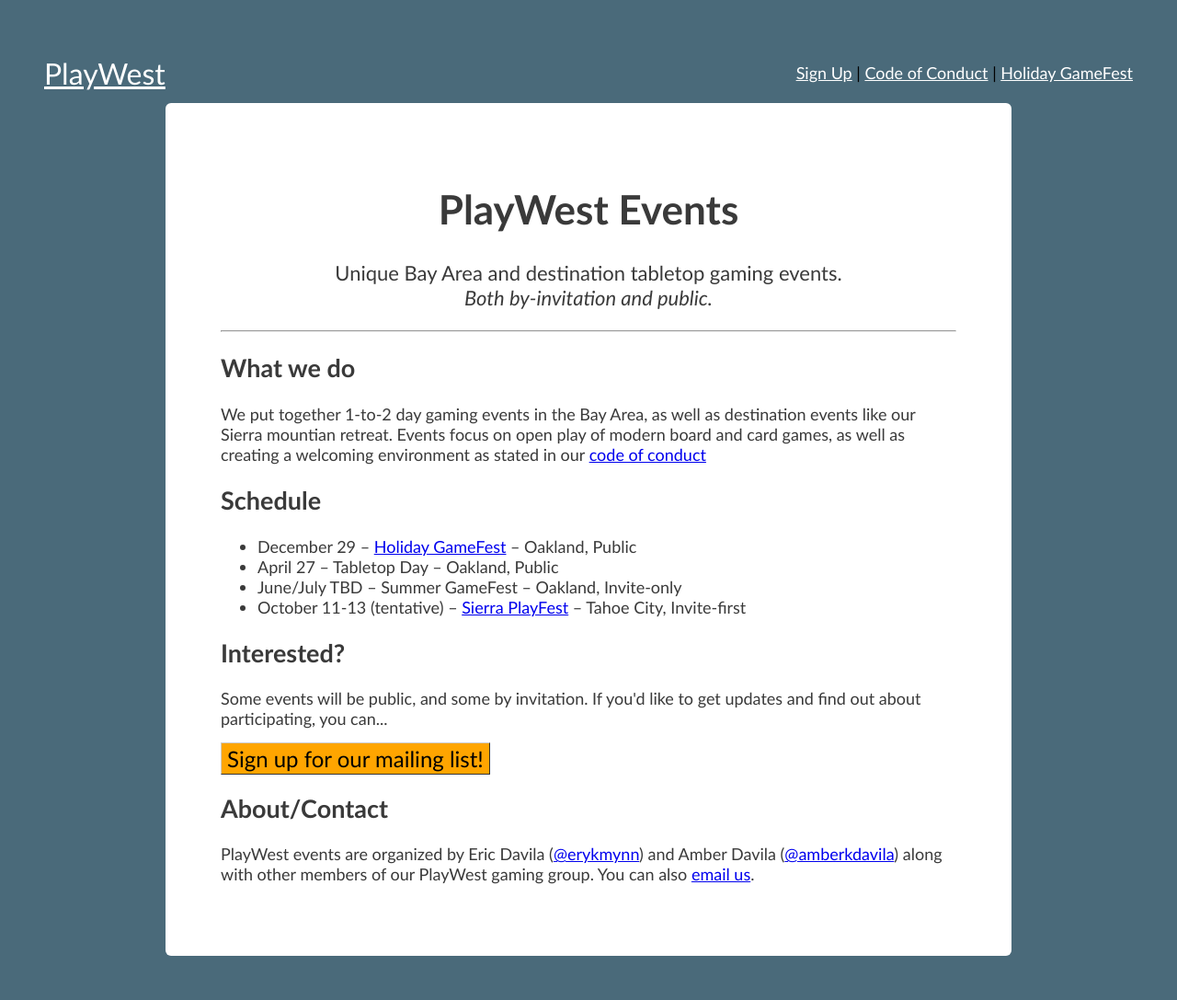
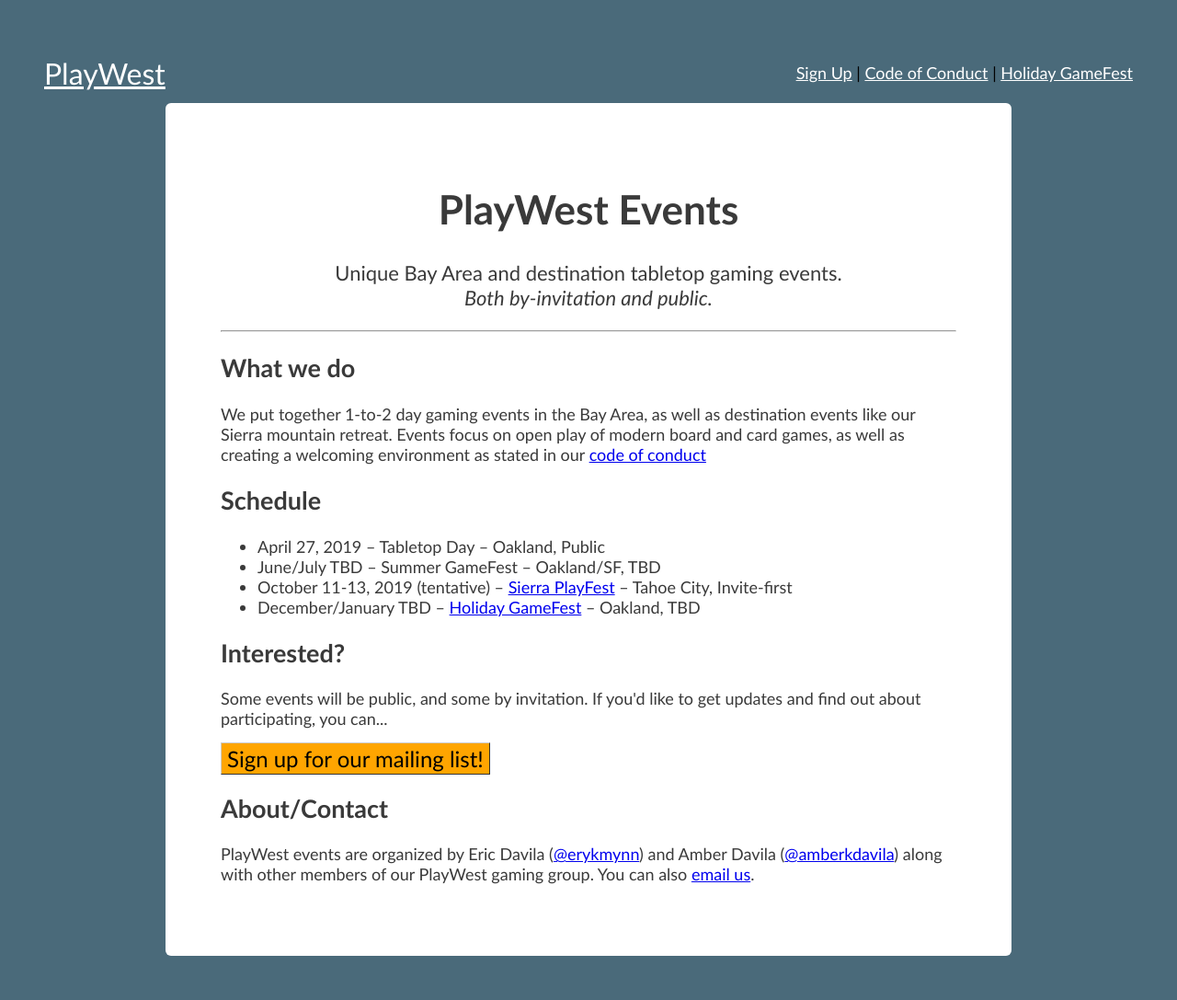
Before and after one commit to playwestcoast/playwestcoast.github.io, a Jekyll site: the page built from index.html, in a window 1280 px wide. Shown: the whole page at 92% size. Built offline with Jekyll 4.4.1, drawn with Linux system fonts in a browser that asks for light colours.

Commit message:
Update index.html

```diff
--- a/index.html
+++ b/index.html
@@ -10,13 +10,13 @@ title: Home
 </div>
 <!-- BEGIN BODY CONTENT -->
 <h2>What we do</h2>
-<p>We put together 1-to-2 day gaming events in the Bay Area, as well as destination events like our Sierra mountian retreat. Events focus on open play of modern board and card games, as well as creating a welcoming environment as stated in our <a href="https://docs.google.com/document/d/1uyaVwlDUkWbVTJDzTKEMUy1t9n-Yhcn0paLxM_GXaRg/edit?usp=sharing">code of conduct</a></p>
+<p>We put together 1-to-2 day gaming events in the Bay Area, as well as destination events like our Sierra mountain retreat. Events focus on open play of modern board and card games, as well as creating a welcoming environment as stated in our <a href="https://docs.google.com/document/d/1uyaVwlDUkWbVTJDzTKEMUy1t9n-Yhcn0paLxM_GXaRg/edit?usp=sharing">code of conduct</a></p>
 	<h2>Schedule</h2>
 	<ul>
-		<li>December 29 &ndash; <a href="/holiday-gamefest">Holiday GameFest</a> &ndash; Oakland, Public</li>
-		<li>April 27 &ndash; Tabletop Day &ndash; Oakland, Public</li>
-		<li>June/July TBD &ndash; Summer GameFest &ndash; Oakland, Invite-only</li>
-		<li>October 11-13 (tentative) &ndash; <a href="/sierraplayfest">Sierra PlayFest</a> &ndash; Tahoe City, Invite-first</li>
+		<li>April 27, 2019 &ndash; Tabletop Day &ndash; Oakland, Public</li>
+		<li>June/July TBD &ndash; Summer GameFest &ndash; Oakland/SF, TBD</li>
+		<li>October 11-13, 2019 (tentative) &ndash; <a href="/sierraplayfest">Sierra PlayFest</a> &ndash; Tahoe City, Invite-first</li>
+		<li>December/January TBD &ndash; <a href="/holiday-gamefest">Holiday GameFest</a> &ndash; Oakland, TBD</li>
 
 </ul>
 <h2>Interested?</h2>
```
